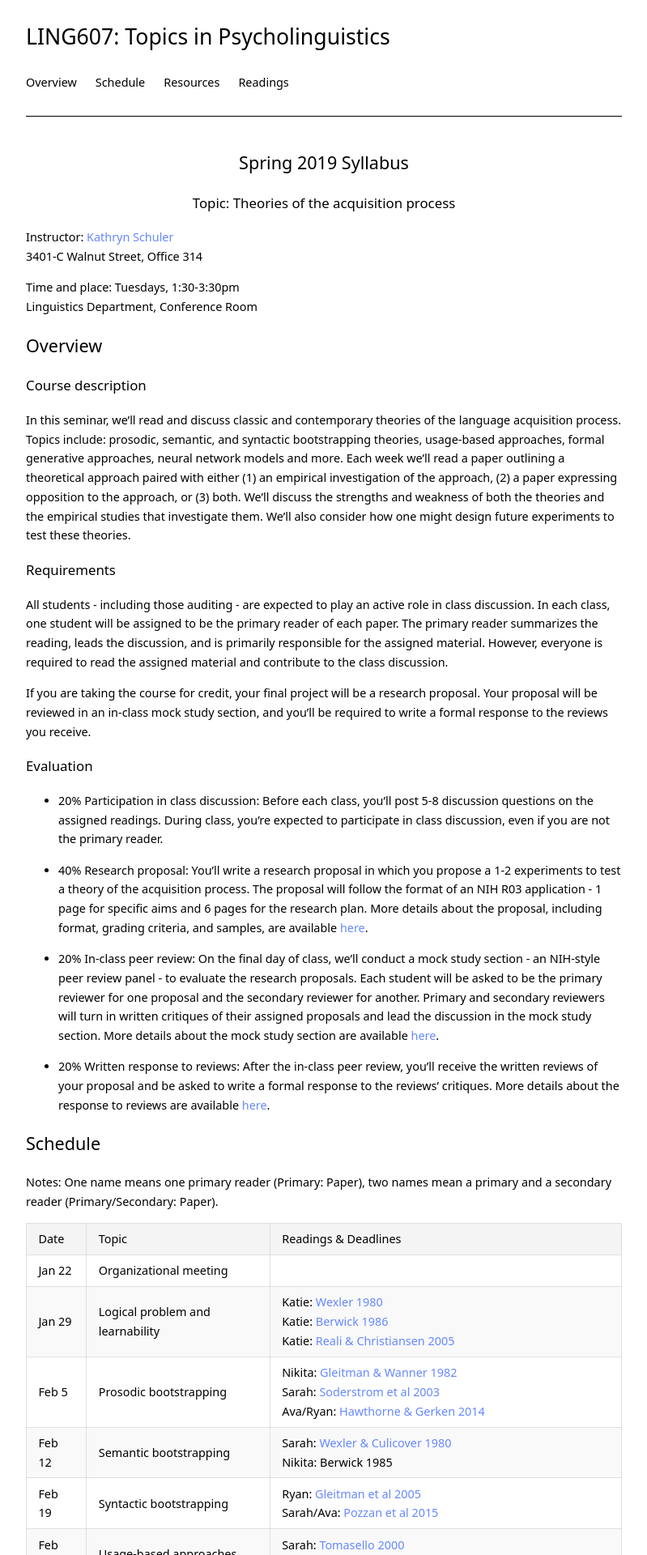
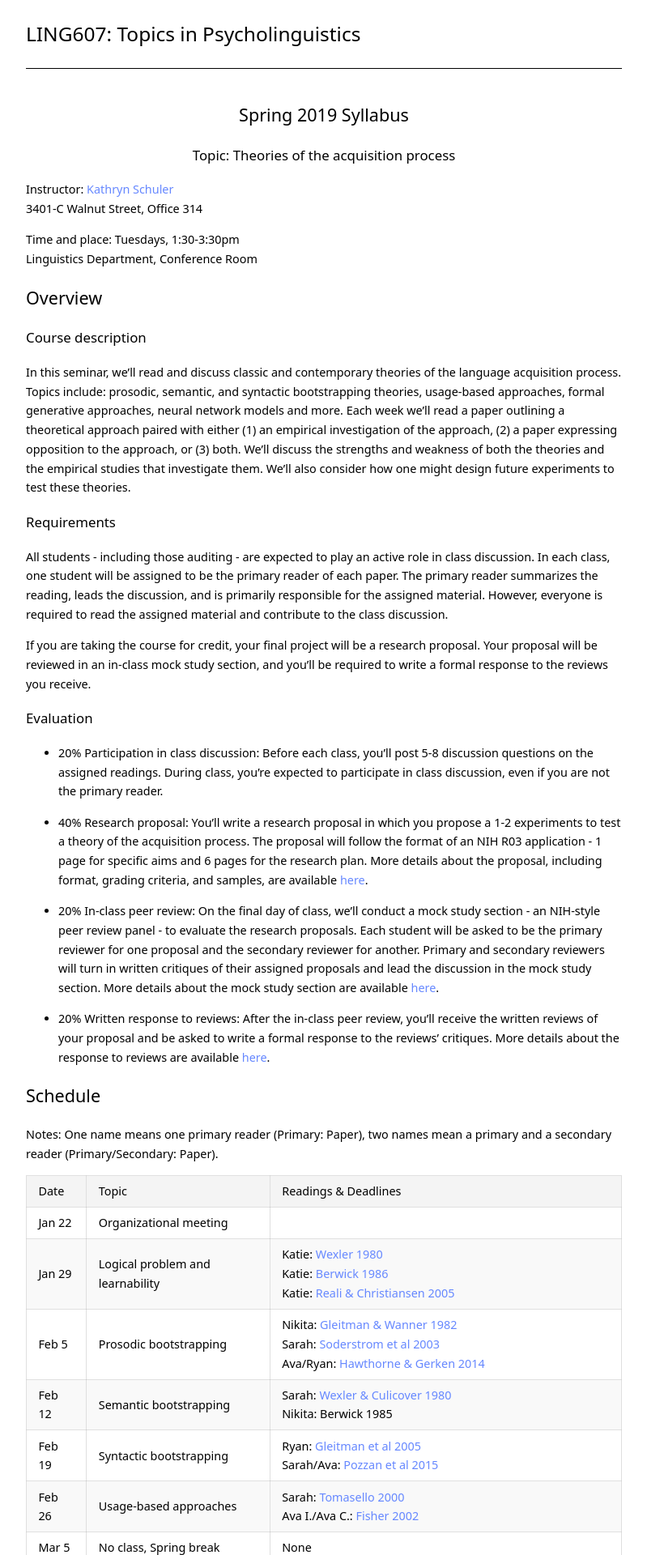
Before and after one commit to kschuler/ling001, a Jekyll site: the page built from index.md, in a window 1280 px wide. Shown: the top 1920 px of the page at 81% size, without its empty margins (240-1039 px from the left). Built offline with Jekyll 4.4.1, drawn with Linux system fonts in a browser that asks for light colours; part of the change alters nothing that is shown.

Commit message:
Update _config.yml

```diff
--- a/_config.yml
+++ b/_config.yml
@@ -21,10 +21,10 @@ dark_nav: false              # keep header and footer dark (applies only when st
 dark_theme: false            # enables dark mode
 
 navigation:                  # (optional) site navigation in the header
-  Overview: index.html
-  Schedule: index.html#schedule
-  Resources: index.html#resources
-  Readings: index.html#readings
+#   Overview: index.html
+#   Schedule: index.html#schedule
+#   Resources: index.html#resources
+#   Readings: index.html#readings
 
 icons:                       # show icons in the header, for all possible icons see http://fontawesome.io/icons/
   github: "https://github.com/kschuler"
```
